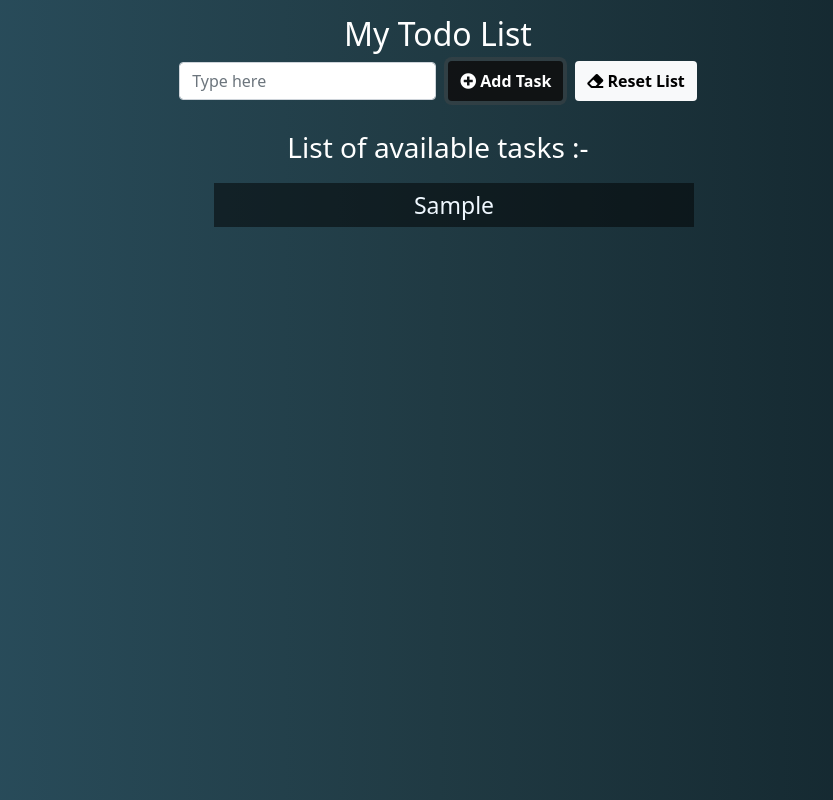
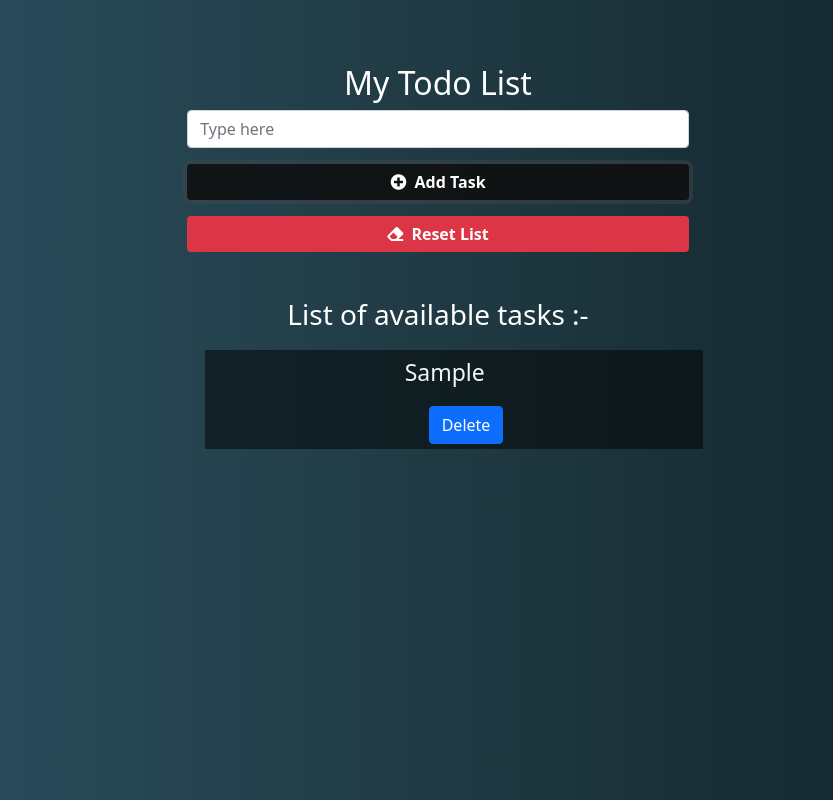
Before and after one commit to umarfchy/simple-js-todo-list, a plain HTML site: page index.html in a window 1280 px wide. Both pictures are taken after typing "Sample" into the empty fields and a click on the button "Add Task". Shown: the whole page, without its empty margins (202-1035 px from the left). Drawn offline with nearby package versions, Linux system fonts and the light colour scheme.

Commit message:
small improvement

```diff
--- a/index.html
+++ b/index.html
@@ -1,40 +1,51 @@
 <!DOCTYPE html>
 <html lang="en">
   <head>
-    <meta charset="UTF-8">
-    <meta http-equiv="X-UA-Compatible" content="IE=edge">
-    <meta name="viewport" content="width=device-width, initial-scale=1.0">
+    <meta charset="UTF-8" />
+    <meta http-equiv="X-UA-Compatible" content="IE=edge" />
+    <meta name="viewport" content="width=device-width, initial-scale=1.0" />
     <title>ToDo List Js</title>
-    <link rel="stylesheet" href="./style.css">
+    <link rel="stylesheet" href="./style.css" />
     <!-- link for bootstrap -->
-    <link href="https://cdn.jsdelivr.net/npm/bootstrap@5.0.0-beta2/dist/css/bootstrap.min.css" rel="stylesheet" integrity="sha384-BmbxuPwQa2lc/FVzBcNJ7UAyJxM6wuqIj61tLrc4wSX0szH/Ev+nYRRuWlolflfl" crossorigin="anonymous">
+    <link
+      href="https://cdn.jsdelivr.net/npm/bootstrap@5.0.0-beta2/dist/css/bootstrap.min.css"
+      rel="stylesheet"
+      integrity="sha384-BmbxuPwQa2lc/FVzBcNJ7UAyJxM6wuqIj61tLrc4wSX0szH/Ev+nYRRuWlolflfl"
+      crossorigin="anonymous"
+    />
     <!-- link for fontawesome -->
-    <link rel="stylesheet" href="https://pro.fontawesome.com/releases/v5.10.0/css/all.css" integrity="sha384-AYmEC3Yw5cVb3ZcuHtOA93w35dYTsvhLPVnYs9eStHfGJvOvKxVfELGroGkvsg+p" crossorigin="anonymous"/>
-
+    <link
+      rel="stylesheet"
+      href="https://pro.fontawesome.com/releases/v5.10.0/css/all.css"
+      integrity="sha384-AYmEC3Yw5cVb3ZcuHtOA93w35dYTsvhLPVnYs9eStHfGJvOvKxVfELGroGkvsg+p"
+      crossorigin="anonymous"
+    />
   </head>
   <body>
-
     <div class="container">
       <header>
         <h2>My Todo List</h2>
       </header>
-        <!-- <div class="dataInput">
-            <button id="resetInputField">Reset Input Field</button>
-            <input id="inputField" type="text">
-            <button id="addTaskBtn"> + Add Task</button>
-            <button id="resetList">Reset List</button>
-        </div> -->
-        <div class="d-flex flex-row justify-content-center align-items-center">
-            <input class="form-control" id="inputField" placeholder="Type here" type="text">
-            <button class="btn btn-dark" type="button" id="addTaskBtn"><i class="fas fa-plus-circle"></i> Add Task</button>
-            <button class="btn btn-light" id="resetList"><i class="fas fa-eraser"></i> Reset List</button>
+      <div>
+        <div class="row">
+          <input
+            class="form-control mb-3 col-md-6"
+            placeholder="Type here"
+            type="text"
+            id="inputField"
+          />
+          <button class="btn btn-dark mb-3" type="button" id="addTaskBtn">
+            <i class="fas fa-plus-circle me-1"></i> Add Task
+          </button>
+          <button class="btn btn-danger mb-3" id="resetList">
+            <i class="fas fa-eraser me-1"></i> Reset List
+          </button>
+        </div>
       </div>
       <div class="taskShowcase">
         <h3>List of available tasks :-</h3>
-            <ul id="listOfTasks">
-            </ul>
+        <ul id="listOfTasks"></ul>
       </div>
-
     </div>
     <script src="./script.js"></script>
   </body>
--- a/script.js
+++ b/script.js
@@ -13,8 +13,10 @@ addTaskBtn.addEventListener("click", () => {
     alert("Cant leave input field empty!!!");
   } else {
     // make a list item
-    const li = `<li>${inputField.value}</li>`;
-
+    const li = `<li><p>${
+      inputField.value
+    }</p><button onclick=${"randomF(event)"} class="btn btn-primary ms-4">Delete</button>
+    </li>`;
     // add items on the list
     listOfTasks.innerHTML = listOfTasks.innerHTML + li;
     inputField.value = "";
@@ -22,7 +24,7 @@ addTaskBtn.addEventListener("click", () => {
 });
 
 // Execute a function when the user releases a key on the keyboard
-inputField.addEventListener("keyup", (event) => {
+inputField.addEventListener("keyup", event => {
   // trigger search on clicking enter
   if (event.key === "Enter") {
     // Trigger the button element with a click
@@ -30,8 +32,6 @@ inputField.addEventListener("keyup", (event) => {
   }
 });
 
-listOfTasks.addEventListener("click", (e) => {
-  e.target.parentNode.removeChild(e.target);
-});
-
-//Need to add event propagation to stop unwanted action
+const randomF = e => {
+  e.target.parentNode.remove();
+};
--- a/style.css
+++ b/style.css
@@ -25,13 +25,12 @@ body {
 }
 
 header {
-  font-size: 1.5em;
-  margin-top: 15px;
+  font-size: 5rem;
+  margin-top: 4rem;
   color: white;
 }
 
 #inputField {
-  width: auto;
 }
 
 #addTaskBtn,
@@ -39,8 +38,6 @@ header {
   border: none;
   /* padding: 0.5rem; */
   font-weight: bold;
-  margin-left: 12px;
-  height: 40px;
 }
 
 #addTaskBtn {
@@ -58,10 +55,6 @@ header {
   justify-content: center;
   flex-direction: column;
   color: white;
-}
-
-.form-control {
-  background-color: none;
 }
 
 .taskShowcase {
```
Lines whose indentation alone changed are shown as unchanged.
